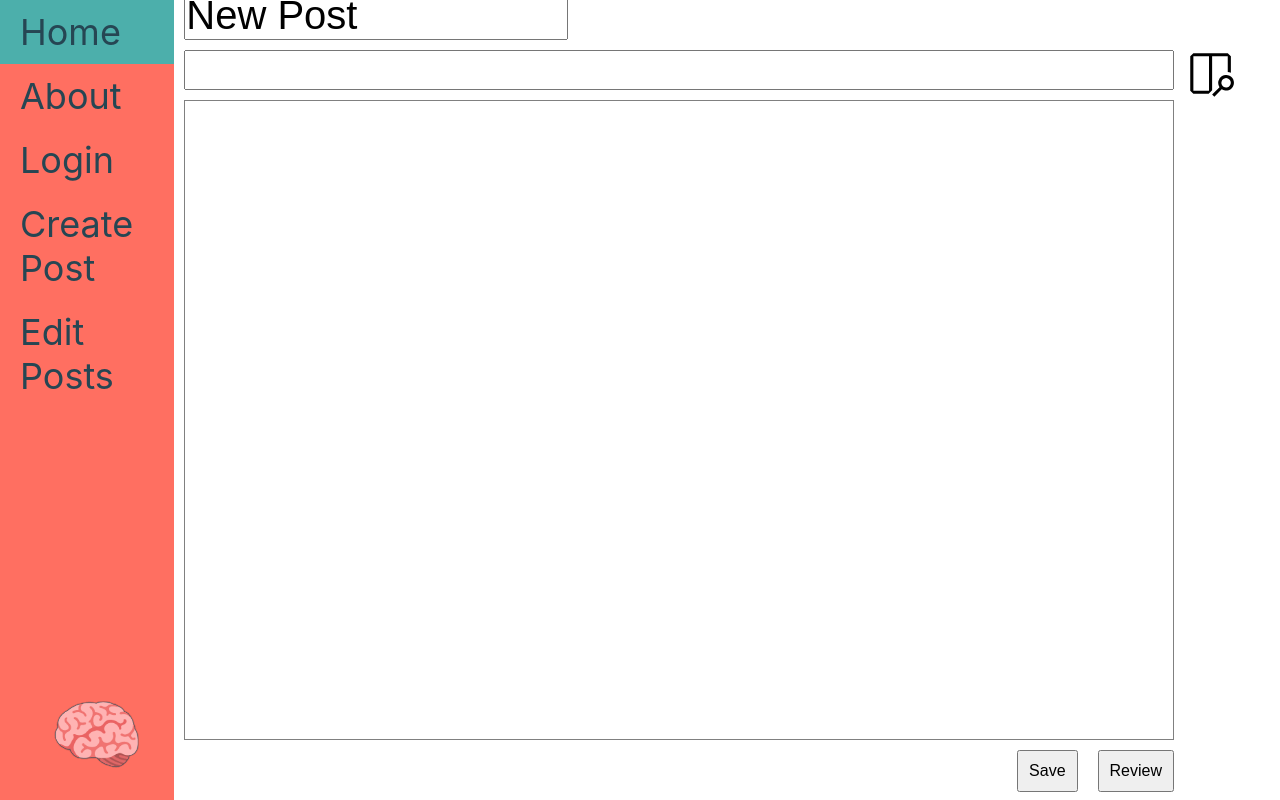
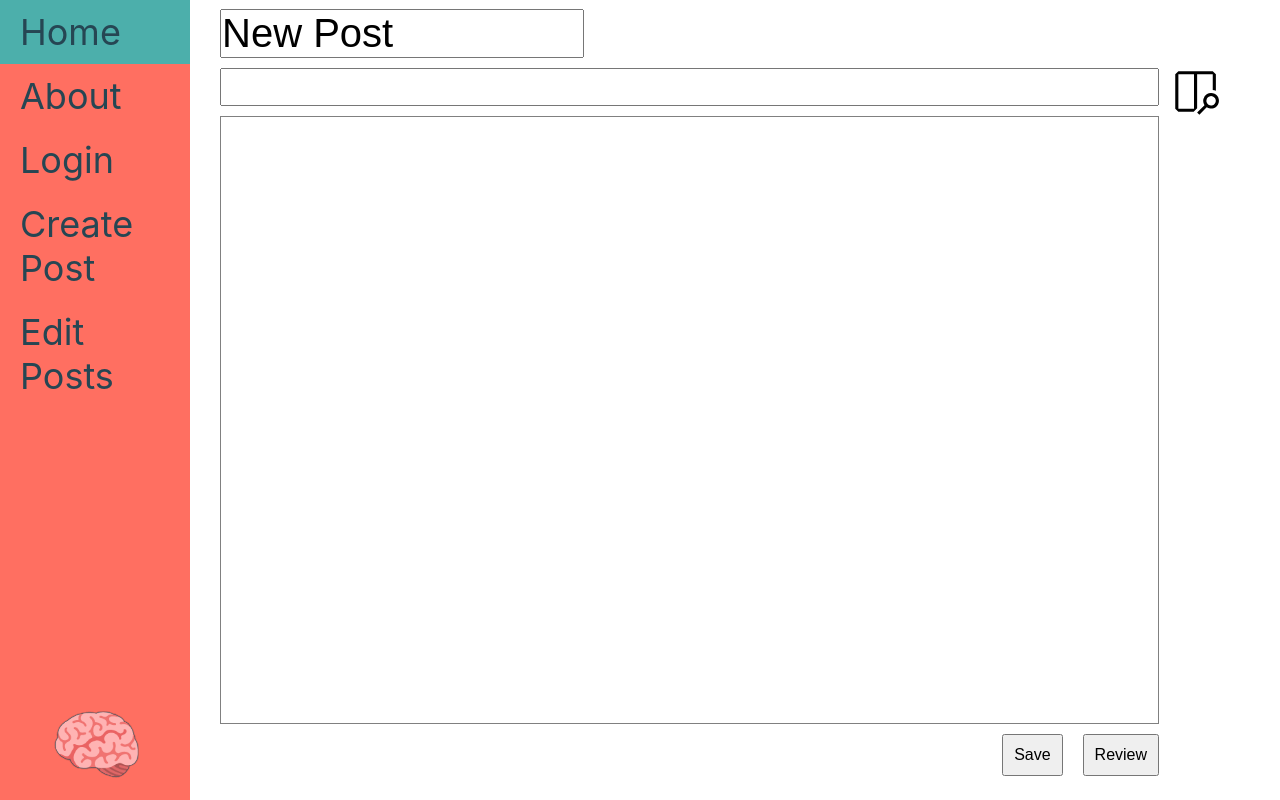
Before and after one commit to neuralcoral/BlogWebsite, a React (Create React App) app: page /posts/1/draft in a window 1280 px wide. Built offline with nearby package versions, Linux system fonts and the light colour scheme.

Commit message:
Updated Navbar to use flexbox

```diff
--- a/src/App.css
+++ b/src/App.css
@@ -5,16 +5,54 @@
 }
 
 .app {
-  display: grid;
-  grid-template-columns: repeat(7, 1fr);
-  grid-template-rows: repeat(5, 1fr);
-  grid-column-gap: 10px;
-  grid-row-gap: 0px;
+  display: flex;
+  height: 100vh;
 }
 .navbar {
-  grid-area: 1 / 1 / -1 / 2;
+  display: flex;
+  flex-shrink: 0;
+  width: 12.5%;
+  min-width: 200px;
+  transition: width 0.3s ease;
+}
+
+.navbar.hidden {
+  width: 0;
+  min-width: 0;
+  content-visibility: hidden;
 }
 
 .content {
-  grid-area: 1 / 2 / -1 / -1;
+  flex-grow: 1;
+  padding: 20px;
+  transition: margin-left 0.3s ease;
 }
+
+.toggle-show {
+  user-select: none;
+  cursor: pointer;
+  text-align: left;
+  padding-left: 50px;
+  position: absolute;
+  bottom: 10px;
+  font-size: 75px;
+  text-shadow:
+    0 0 1px #264653,
+    0 0 1px #264653,
+    0 0 1px #264653,
+    0 0 1px #264653;
+}
+
+.toggle-show:hover {
+  font-size: 80px;
+  outline: none; /* Remove default focus outline */
+  text-shadow:
+    0 0 2px #264653,
+    0 0 2px #264653,
+    0 0 2px #264653,
+    0 0 2px #264653;
+}
+
+.toggle-show:active {
+  font-size: 75px;
+}
--- a/src/App.tsx
+++ b/src/App.tsx
@@ -2,18 +2,27 @@ import './App.css';
 import Content from './components/Content/Content';
 import NavBar from './components/NavBar/NavBar';
 import { BrowserRouter } from 'react-router-dom';
+import { useState } from 'react';
 
 function App() {
+  const [isHidden, setIsHidden] = useState(false);
+  function toggleShow() {
+    console.log('Toggle Clicked!!!');
+    setIsHidden(!isHidden);
+  }
   return (
     <>
       <header className="App-header"></header>
       <BrowserRouter>
         <div className="app">
-          <div className="navbar">
+          <div className={`navbar ${isHidden ? 'hidden' : ''}`}>
             <NavBar />
           </div>
           <div className="content">
             <Content />
+          </div>
+          <div className="toggle-show" onClick={toggleShow}>
+            🧠
           </div>
         </div>
       </BrowserRouter>
--- a/src/components/NavBar/NavBar.css
+++ b/src/components/NavBar/NavBar.css
@@ -41,29 +41,6 @@ li.option:active {
   outline: none;
 }
 
-.toggle-show {
-  text-align: left;
-  padding-left: 50px;
-  position: absolute;
-  bottom: 10px;
-  font-size: 75px;
-  text-shadow:
-    0 0 1px #264653,
-    0 0 1px #264653,
-    0 0 1px #264653,
-    0 0 1px #264653;
-}
-
-.toggle-show:hover {
-  font-size: 80px;
-  outline: none; /* Remove default focus outline */
-  text-shadow:
-    0 0 2px #264653,
-    0 0 2px #264653,
-    0 0 2px #264653,
-    0 0 2px #264653;
-}
-
 .toggle-show:active {
   font-size: 75px;
 }
--- a/src/components/NavBar/NavBar.tsx
+++ b/src/components/NavBar/NavBar.tsx
@@ -4,14 +4,10 @@ import './NavBar.css';
 import { useNavigate } from 'react-router-dom';
 import { PAGES } from './pages';
 
-const NavBar: React.FC = () => {
+interface NavBarProps {}
+
+const NavBar: React.FC<NavBarProps> = ({}) => {
   const navigate = useNavigate();
-  const [show, setShow] = useState(true);
-
-  function toggleShow() {
-    setShow(!show);
-  }
-
   function options() {
     return (
       <>
@@ -31,13 +27,8 @@ const NavBar: React.FC = () => {
   }
 
   return (
-    <div className={`side-nav ${show ? 'visible' : ''}`}>
-      <ul>
-        {show && options()}
-        <li className="toggle-show" onClick={toggleShow}>
-          🧠
-        </li>
-      </ul>
+    <div className="side-nav visible">
+      <ul>{options()}</ul>
     </div>
   );
 };
```
Also changed, not shown: 1 other file (tests, documents, lock files or other folders).
